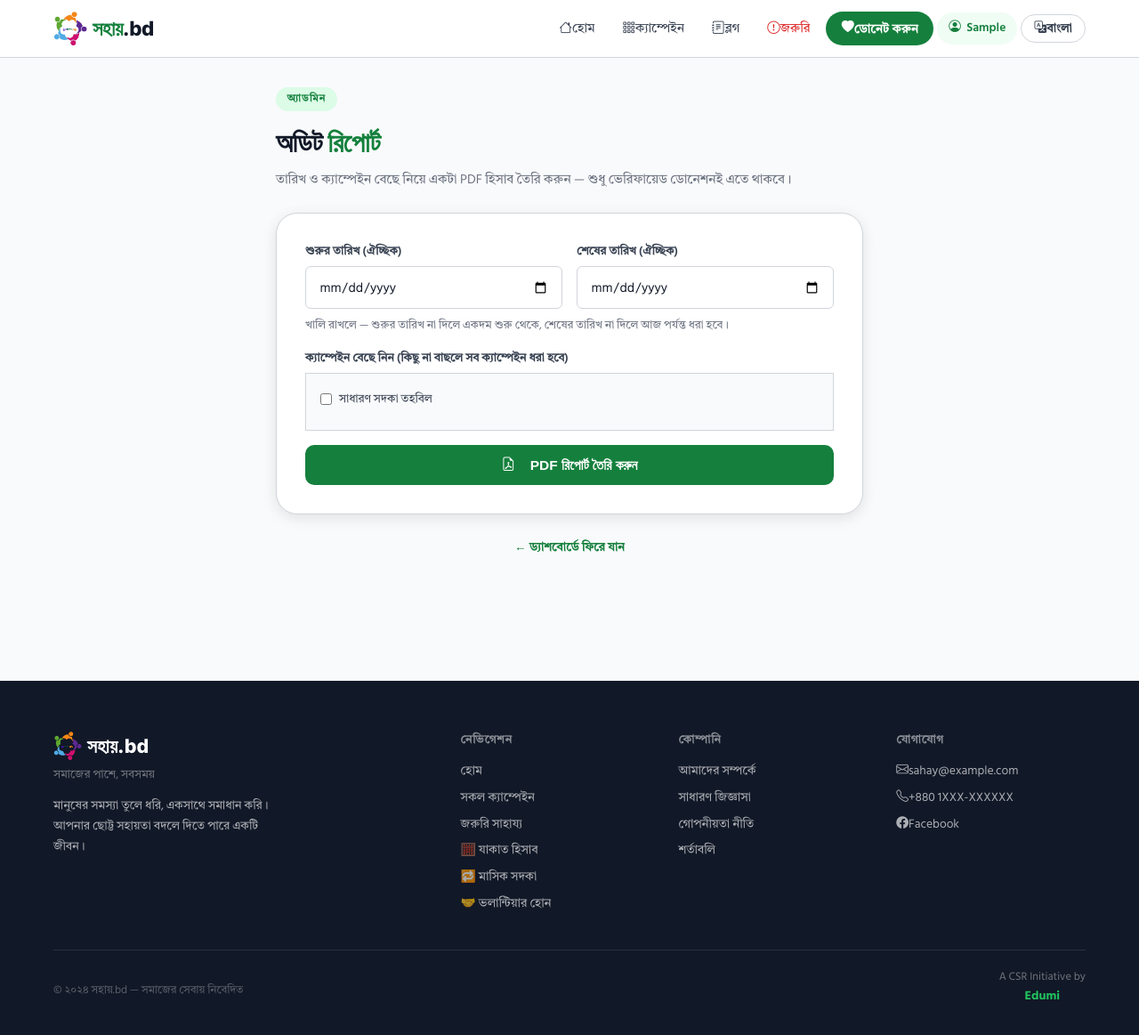
After one commit to Mdmunnaa/SADKA, a Django app: page /dashboard/audit-report/ in a window 1280 px wide. The commit adds this page. Shown: the whole page at 89% size. Run offline with Django 5.2, Linux system fonts and the light colour scheme; the visitor is signed in with stand-in values (Sample User, id 1); data comes from the database, SQL or seed files in the repository; some libraries are stand-ins or nearby versions.

Commit message:
Add files via upload

```diff
--- a/donations/gateways/aamarpay.py
+++ b/donations/gateways/aamarpay.py
@@ -108,7 +108,11 @@ class AamarPayGateway(PaymentGateway):
             except Exception:
                 pass
 
-        success = verified_ok or (pay_status == 'Successful')
+        # SECURITY: never fall back to trusting pay_status alone — that
+        # field arrives via a browser redirect and can be forged by anyone
+        # who knows a donation's transaction_id. Only the server-to-server
+        # Search Transaction API call above (verified_ok) can be trusted.
+        success = verified_ok
 
         return {
             'success': success,
--- a/donations/gateways/sslcommerz.py
+++ b/donations/gateways/sslcommerz.py
@@ -114,7 +114,11 @@ class SSLCommerzGateway(PaymentGateway):
                 except (InvalidOperation, TypeError):
                     verified_amount = None
 
-        success = verified_ok or (post.get('status') == 'VALID')
+        # SECURITY: never fall back to trusting post['status'] alone — that
+        # field arrives via a browser redirect and can be forged by anyone
+        # who knows a donation's transaction_id. Only the server-to-server
+        # _validate() call above (verified_ok) can be trusted.
+        success = verified_ok
 
         return {
             'success': success,
--- /dev/null
+++ b/templates/dashboard/audit_report_form.html
@@ -0,0 +1,55 @@
+{% extends 'base.html' %}
+{% block title %}অডিট রিপোর্ট — সহায়.bd অ্যাডমিন{% endblock %}
+{% block content %}
+<section class="sec sec-cream" style="padding-top:2rem;">
+  <div class="container" style="max-width:700px;">
+    <div class="sec-head" style="margin-bottom:1.5rem;">
+      <span class="sec-eyebrow">অ্যাডমিন</span>
+      <h2 class="sec-title">অডিট <span class="accent">রিপোর্ট</span></h2>
+      <p class="sec-sub">তারিখ ও ক্যাম্পেইন বেছে নিয়ে একটা PDF হিসাব তৈরি করুন — শুধু ভেরিফায়েড ডোনেশনই এতে থাকবে।</p>
+    </div>
+
+    <div class="donate-form-card" style="background:var(--white); border:1px solid var(--gray-300); border-radius:var(--radius-xl); padding:2rem; box-shadow:var(--shadow-md);">
+      <form method="get" action="{% url 'audit_report' %}">
+        <input type="hidden" name="generate" value="1">
+
+        <div style="display:flex; gap:1rem; flex-wrap:wrap;">
+          <div class="form-field" style="flex:1; min-width:180px;">
+            <label>শুরুর তারিখ (ঐচ্ছিক)</label>
+            <input type="date" name="date_from">
+          </div>
+          <div class="form-field" style="flex:1; min-width:180px;">
+            <label>শেষের তারিখ (ঐচ্ছিক)</label>
+            <input type="date" name="date_to">
+          </div>
+        </div>
+        <p style="font-size:.8rem; color:var(--gray-500); margin-top:-.5rem; margin-bottom:1rem;">
+          খালি রাখলে — শুরুর তারিখ না দিলে একদম শুরু থেকে, শেষের তারিখ না দিলে আজ পর্যন্ত ধরা হবে।
+        </p>
+
+        <div class="form-field">
+          <label>ক্যাম্পেইন বেছে নিন (কিছু না বাছলে সব ক্যাম্পেইন ধরা হবে)</label>
+          <div style="max-height:260px; overflow-y:auto; border:1px solid var(--gray-300); border-radius:var(--radius-md); padding:.75rem 1rem; background:var(--gray-50, #f9fafb);">
+            {% for c in campaigns %}
+            <label style="display:flex; align-items:center; gap:.5rem; padding:.35rem 0; font-weight:400; cursor:pointer;">
+              <input type="checkbox" name="campaign" value="{{ c.id }}" style="width:auto;">
+              <span>{{ c.title }}</span>
+            </label>
+            {% empty %}
+            <span style="color:var(--gray-500); font-size:.85rem;">কোনো ক্যাম্পেইন পাওয়া যায়নি।</span>
+            {% endfor %}
+          </div>
+        </div>
+
+        <button type="submit" class="btn-modal-submit" style="margin-top:1rem;">
+          <i class="bi bi-file-earmark-pdf"></i>&nbsp; PDF রিপোর্ট তৈরি করুন
+        </button>
+      </form>
+    </div>
+
+    <p style="text-align:center; margin-top:1.5rem;">
+      <a href="{% url 'admin_dashboard' %}" class="link-all">← ড্যাশবোর্ডে ফিরে যান</a>
+    </p>
+  </div>
+</section>
+{% endblock %}
--- a/templates/dashboard/dashboard.html
+++ b/templates/dashboard/dashboard.html
@@ -8,7 +8,10 @@
         <span class="sec-eyebrow">অ্যাডমিন</span>
         <h2 class="sec-title">ড্যাশবোর্ড <span class="accent">সামারি</span></h2>
       </div>
-      <a href="/admin/" class="link-all"><i class="bi bi-gear"></i> পুরো Admin Panel</a>
+      <div style="display:flex; gap:1rem; flex-wrap:wrap; align-items:center;">
+        <a href="{% url 'audit_report' %}" class="link-all"><i class="bi bi-file-earmark-pdf"></i> অডিট রিপোর্ট (PDF)</a>
+        <a href="/admin/" class="link-all"><i class="bi bi-gear"></i> পুরো Admin Panel</a>
+      </div>
     </div>
 
     <!-- TOP STATS -->
```
Also changed, not shown: donations/views.py (+12 -2 lines).
